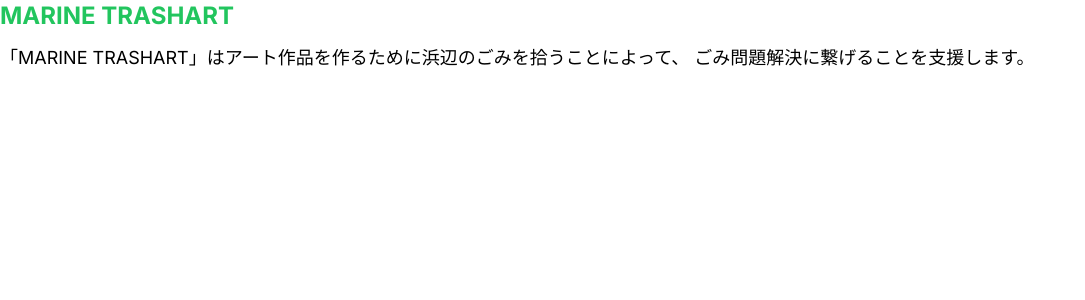
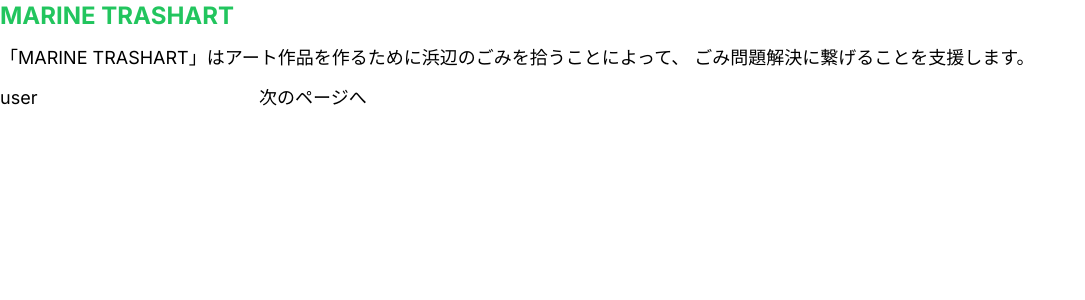
Before and after one commit to ezaki-lab/2022-trashart, a Next.js app: page / in a window 1280 px wide. Shown: the top 300 px of the page, without its empty margins (0-1085 px from the left). Built offline with nearby package versions, Linux system fonts and the light colour scheme.

Commit message:
Add: ページ追加のサンプル

```diff
--- /dev/null
+++ b/common/atom.js
@@ -0,0 +1,6 @@
+import { atom } from 'recoil';
+
+export const user = atom({
+  key: 'user',
+  default: 'user'
+});
--- a/pages/index.jsx
+++ b/pages/index.jsx
@@ -1,9 +1,18 @@
+import Link from 'next/link';
+import { useRecoilState } from 'recoil';
+import * as atom from '../common/atom';
 import Main from '../components/main';
 
 const title = 'ホーム';
 const description = 'アート製作を通じた海洋ごみ処理';
 
 const Home = () => {
+  const [user, setUser] = useRecoilState(atom.user);
+
+  const handleChange = (e) => {
+    setUser(e.target.value);
+  };
+
   return (
     <Main
       title={title}
@@ -14,6 +23,16 @@
       </h1>
       「MARINE TRASHART」はアート作品を作るために浜辺のごみを拾うことによって、
       ごみ問題解決に繋げることを支援します。
+      <div className="mt-3">
+        <input
+          type="text"
+          value={user}
+          onChange={handleChange}
+        />
+        <Link href="/next">
+          <a>次のページへ</a>
+        </Link>
+      </div>
     </Main>
   );
 };
--- /dev/null
+++ b/pages/next.jsx
@@ -0,0 +1,31 @@
+import Link from 'next/link';
+import { useRecoilValue } from 'recoil';
+import * as atom from '../common/atom';
+import Main from '../components/main';
+
+const title = '次のページ';
+const description = 'サンプルです。';
+
+const Tsugi = () => {
+  const user = useRecoilValue(atom.user);
+
+  return (
+    <Main
+      title={title}
+      description={description}
+    >
+      <div className="flex flex-col">
+        <ul>
+          <Link href="/">
+            <a>次のページです</a>
+          </Link>
+        </ul>
+        <ul>
+          {user}
+        </ul>
+      </div>
+    </Main>
+  );
+};
+
+export default Tsugi;
```
